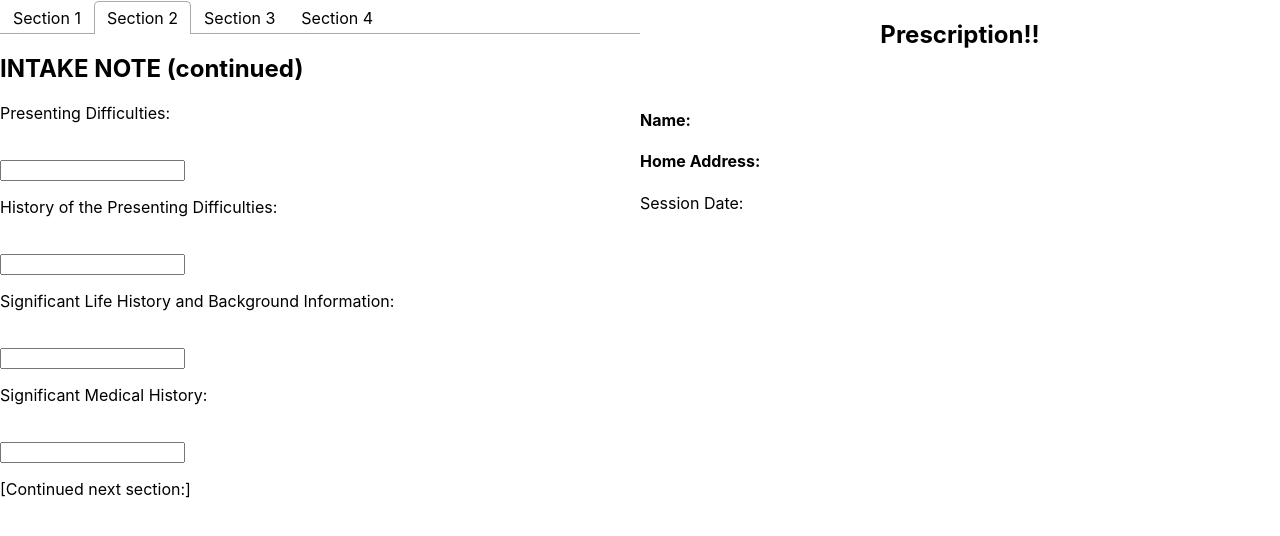
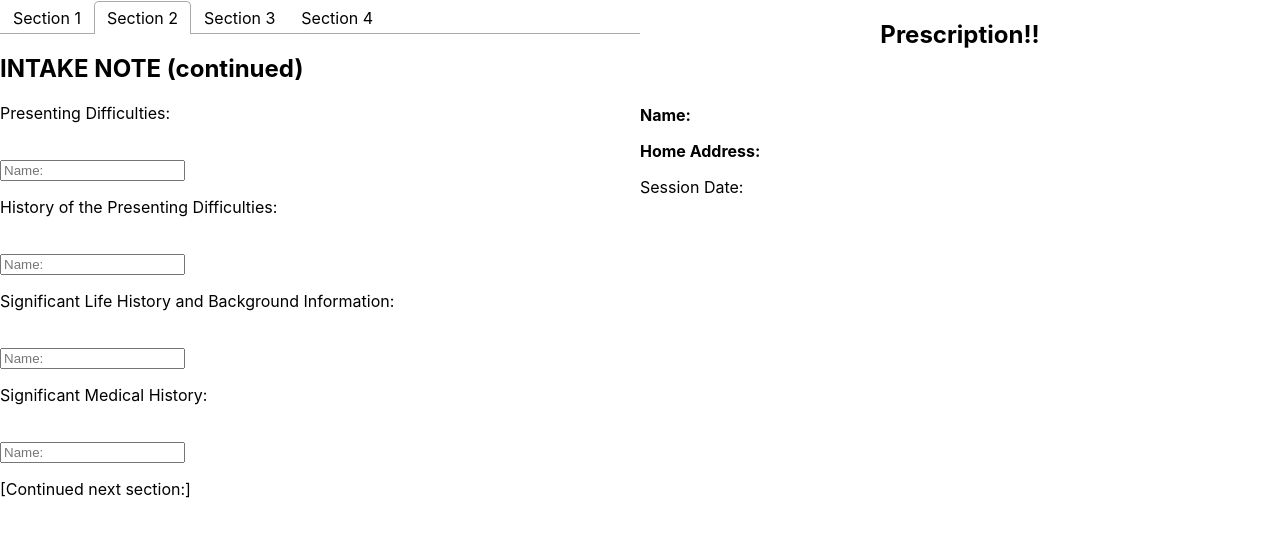
Before and after one commit to MuhSharjeel/note, a React (Create React App) app: page /intake-note in a window 1280 px wide. Both pictures are taken after a click on the tab "Section 2". Shown: the top 536 px of the page. Built offline with nearby package versions, Linux system fonts and the light colour scheme.

Commit message:
ninht commit

```diff
--- a/src/components/Intake_Note_Views/Section2/Section2.js
+++ b/src/components/Intake_Note_Views/Section2/Section2.js
@@ -11,16 +11,16 @@ const Section2 = (props) => {
     <h2>INTAKE NOTE (continued)</h2>
 
     <p>Presenting Difficulties:</p><br/>
-    <input type="text" className=""/>
+    <input type="text" onChange={props.difficultychange} placeholder="Name:" className="" />
 
     <p>History of the Presenting Difficulties:</p><br/>
-    <input type="text" className=""/>
+    <input type="text" onChange={props.historychange} placeholder="Name:" className="" />
 
     <p>Significant Life History and Background Information:</p><br/>
-    <input type="text" className=""/>
+    <input type="text" onChange={props.backgroundchange} placeholder="Name:" className=""/>
 
     <p>Significant Medical History:</p><br/>
-    <input type="text" className=""/>
+    <input type="text" onChange={props.medicalchange} placeholder="Name:" className=""/>
 
     <p>[Continued next section:]</p>
 
--- a/src/components/Intake_Note_Views/Section3/Section3.js
+++ b/src/components/Intake_Note_Views/Section3/Section3.js
@@ -2,7 +2,6 @@ import React from 'react'
 import './Section3.css'
 
 const Section3 = (props) => {
-
 
     return(
 
@@ -11,16 +10,16 @@ const Section3 = (props) => {
     <h2>INTAKE NOTE (continued)</h2>
 
     <p>Clinical Observations and Impressions:</p><br/>
-    <input type="text" className=""/>
+    <input type="text" onChange={props.observationchange}/>
 
     <p>Diagnostic Impressions:</p><br/>
-    <input type="text" className=""/>
+    <input type="text" onChange={props.impressionchange}/>
 
     <p>Preliminary Clinical Formulation::</p><br/>
-    <input type="text" className=""/>
+    <input type="text" onChange={props.recommendationchange}/>
 
     <p>Recommendations and Preliminary Treatment Plan:</p><br/>
-    <input type="text" className=""/>
+    <input type="text" onChange={props.formulationchange}/>
 
     <p>[Continued next section:]</p>
 
--- a/src/components/Intake_Note_Views/Section4/Section4.js
+++ b/src/components/Intake_Note_Views/Section4/Section4.js
@@ -11,7 +11,7 @@ const Section4 = (props) => {
     <h2>INTAKE NOTE (continued)</h2>
 
     <p>Description of Treatment Contract and Informed Consent / Additional Comments:</p><br/>
-    <input type="text" onChange={props.namechange} placeholder="Name:" className=""/><br/>
+    <input type="text" onChange={props.descriptionchange} placeholder="Description..." className=""/><br/>
 
     </div>
     );
--- a/src/containers/Intake_Note/Intake_Note.js
+++ b/src/containers/Intake_Note/Intake_Note.js
@@ -26,13 +26,58 @@ class Intake_Note extends Component{
         emergency:"",
         living:"",
         referral:"",
-        occupation:""
+        occupation:"",
+        difficulties:"",
+        history:"",
+        background:"",
+        medical:"",
+        observation:"",
+        impressions:"",
+        recommendation:"",
+        formulation:"",
+        description:"",
 
     }
 
+    backgroundHandler = (event) => {
+      this.setState({background: event.target.value});
+     }
+
+    medicalHandler = (event) => {
+      this.setState({medical: event.target.value});
+     }
+
+    formulationHandler = (event) => {
+      this.setState({formulation: event.target.value});
+     }
+
+    recommendationHandler = (event) => {
+      this.setState({recommendation: event.target.value});
+     }
+
+    impressionsHandler = (event) => {
+      this.setState({impressions: event.target.value});
+     }
+
+    observationHandler = (event) => {
+      this.setState({observation: event.target.value});
+     }
+
+    descriptionHandler = (event) => {
+      this.setState({difficulties: event.target.value});
+     }
+
+    difficultiesHandler = (event) => {
+      this.setState({difficulties: event.target.value});
+     }
+
+    historyHandler = (event) => {
+       this.setState({history: event.target.value});
+      }
+
     newnameHandler = (event) => {
-        this.setState({name: event.target.value});
-       }
+         this.setState({name: event.target.value});
+        }
 
     addressHandler = (event) => {
         this.setState({address: event.target.value});
@@ -123,15 +168,26 @@ class Intake_Note extends Component{
 
               </TabPanel>
               <TabPanel>
-                <Section_2 />
+                <Section_2 difficultychange={this.difficultiesHandler}
+                          backgroundchange={this.backgroundHandler}
+                          medicalchange   ={this.medicalHandler}
+                          historychange={this.historyHandler}
+
+                />
               </TabPanel>
 
               <TabPanel>
-                <Section_3 />
+                <Section_3  observationchange={this.observationHandler}
+                impressionchange={this.impressionsHandler}
+                recommendationchange   ={this.recommendationHandler}
+                formulationchange={this.formulationHandler}
+
+
+      />
               </TabPanel>
 
               <TabPanel>
-                <Section_4 />
+                <Section_4 descriptionchange={this.descriptionHandler}/>
               </TabPanel>
 
               </Tabs>
@@ -150,6 +206,20 @@ class Intake_Note extends Component{
               living={this.state.living}
               referral={this.state.referral}
               occupation={this.state.occupation}
+              emergency={this.state.emergency}
+              living={this.state.living}
+              referral={this.state.referral}
+              occupation={this.state.occupation}
+              difficulty={this.state.difficulties}
+              history={this.state.history}
+              background={this.state.background}
+              medical={this.state.medical}
+              observation={this.state.observation}
+              impression={this.state.impressions}
+              recommendation={this.state.recommendation}
+              formulation={this.state.formulation}
+              description={this.state.description}
+
                 />
 
               </div>
--- a/src/containers/Main/Main.js
+++ b/src/containers/Main/Main.js
@@ -1,7 +1,7 @@
 import React, {Component} from 'react'
 import Logo from '../../components/Logo/Logo'
 import Menu from '../../components/Face_Options/UI_Options/UI_Options'
-import Two_options from '../../components/Face_Options/UI_Options/UI_Option/UI_Option'
+import Two_Options from '../../components/Face_Options/UI_Options/UI_Option/UI_Option'
 import Backdrop from '../../components/Face_Options/Backdrop/Backdrop'
 import Second from'../Second/Second'
 //import classes from './Main.css'
@@ -40,7 +40,7 @@ class Main extends Component{
                     opacity: this.state.blank_note ? '1' : '0',
                 }}>
                     <Logo/>
-                    <Two_options note = {this.newnoteHandler}
+                    <Two_Options note = {this.newnoteHandler}
                                 blank= {this.state.blank_note}/>
 
                     <Menu   show= {this.state.new_note}
--- a/src/containers/Second/Prescription/Prescription.js
+++ b/src/containers/Second/Prescription/Prescription.js
@@ -9,8 +9,8 @@ const Prescription = (props) => {
     <center><h2> Prescription!!</h2></center>
     <br/>
 
-    <p><h4>Name: </h4>{props.name}</p>
-    <p><h4> Home Address: </h4>{props.address !="" ? props.address:""}</p>
+    <p><b>Name: </b>{props.name}</p>
+    <p><b> Home Address: </b>{props.address !="" ? props.address:""}</p>
     <p>Session Date:         {props.date !="" ? props.date:""}</p>
                 <p>         {props.number !="" ? props.number:""}</p>
                 <p>         {props.birthdate !="" ? props.birthdate:""}</p>
@@ -20,6 +20,15 @@ const Prescription = (props) => {
                 <p>         {props.living !="" ? props.living:""}</p>
                 <p>         {props.referral !="" ? props.referral:""}</p>
                 <p>         {props.occupation !="" ? props.occupation:""}</p>
+                <p>         {props.difficulty !="" ? props.difficulty:""}</p>
+                <p>         {props.history !="" ? props.history:""}</p>
+                <p>         {props.background !="" ? props.background:""}</p>
+                <p>         {props.medical !="" ? props.medical:""}</p>
+                <p>         {props.observation !="" ? props.observation:""}</p>
+                <p>         {props.impression !="" ? props.impression:""}</p>
+                <p>         {props.recommendation !="" ? props.recommendation:""}</p>
+                <p>         {props.formulation !="" ? props.formulation:""}</p>
+                <p>         {props.description !="" ? props.description:""}</p>
 
     </div>
     );
```
Lines whose indentation alone changed are shown as unchanged.
